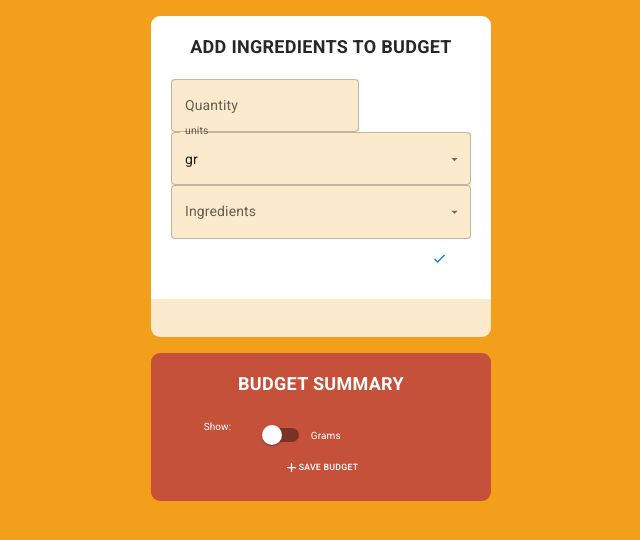
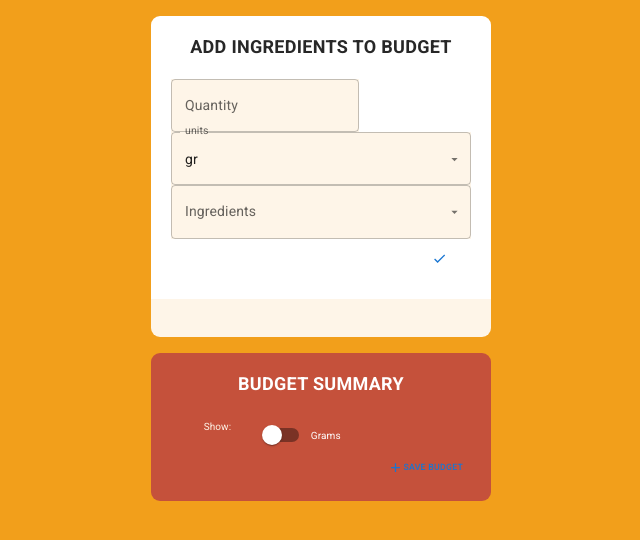
Before and after one commit to Piazzolla/calculadora-calorias, a Next.js app: page /tracker/add-budget in a window 1280 px wide. Shown: the top 540 px of the page, without its empty margins (319-959 px from the left). Built offline with nearby package versions, Linux system fonts and the light colour scheme.

Commit message:
button styling

```diff
--- a/components/budget/BudgetSummary.tsx
+++ b/components/budget/BudgetSummary.tsx
@@ -91,7 +91,8 @@ export const BudgetSummary = () => {
                         : null
 
                 }
-                <Button onClick={handleOnSaveBudget} sx={{ color: 'white'}}><AddIcon />Save budget</Button>
+                <Button onClick={handleOnSaveBudget} className='save-budget-button'>
+                    <AddIcon className='save-budget-button-icon' />Save budget</Button>
             </Box>
         </>
     )
--- a/styles/add-ingredient.css
+++ b/styles/add-ingredient.css
@@ -19,7 +19,7 @@
 }
 
 .add-ingredient-form-field {
-    background-color: #fceacc;
+    background-color: #fef5e8;
     padding: .8rem, 0;
     margin-bottom: 1.6rem;
 }
@@ -68,7 +68,7 @@ h3 {
 .added-ingredient-list-box ul {
     list-style: none;
     font-size: 1.6em;
-    background-color: #fceacc;
+    background-color: #fef5e8;
     padding: .8rem, 0;
     padding: 1.2em 2em;
     border-bottom-right-radius: 9px;
--- a/styles/global.css
+++ b/styles/global.css
@@ -43,7 +43,8 @@ EJEMPLO: 0 2.4rem 4.8rem rgba(0, 0, 0, 0.075);
 
 --- 06 BORDER-RADIUS
 
-Default:
+Default: 4px
+Big: 9px
 Medium:
 
 --- 07 WHITESPACE
@@ -123,7 +124,7 @@ Medium:
 .cal-gram-selector-label {
     display: inline-block;
     font-size: 2rem;
-    color: white !important;
+    color: #fef5e8 !important;
     transform: translateY(10%);
     justify-self: center;
 }
@@ -150,5 +151,27 @@ Medium:
 }
 
 .macros-chart {
-    background-color: white;
+    background-color: #fef5e8;
+    margin-bottom: 2em;
+    border-radius: 4px;
 }
+
+.save-budget-button {
+    color: #db5a42;
+    background-color: #fef5e8;
+    font-size: 1.6em;
+    display: flex;
+    align-items: center;
+    max-width: fit-content;
+    padding: 0.4em;
+    align-self: end;
+}
+
+.save-budget-button:hover {
+    background-color: #f0e7da;
+
+}
+
+.save-budget-button-icon {
+    font-size: 1.8em;
+}
```
